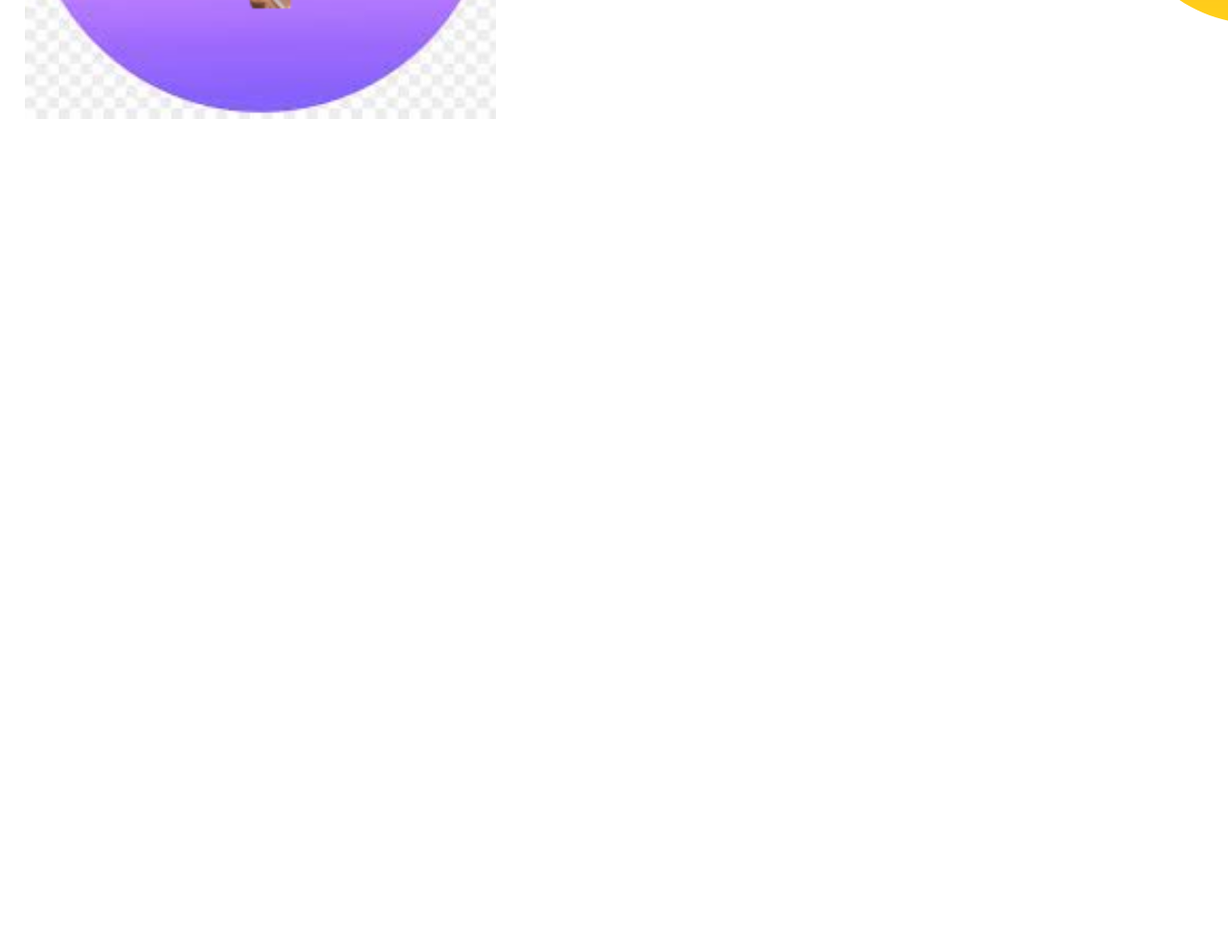
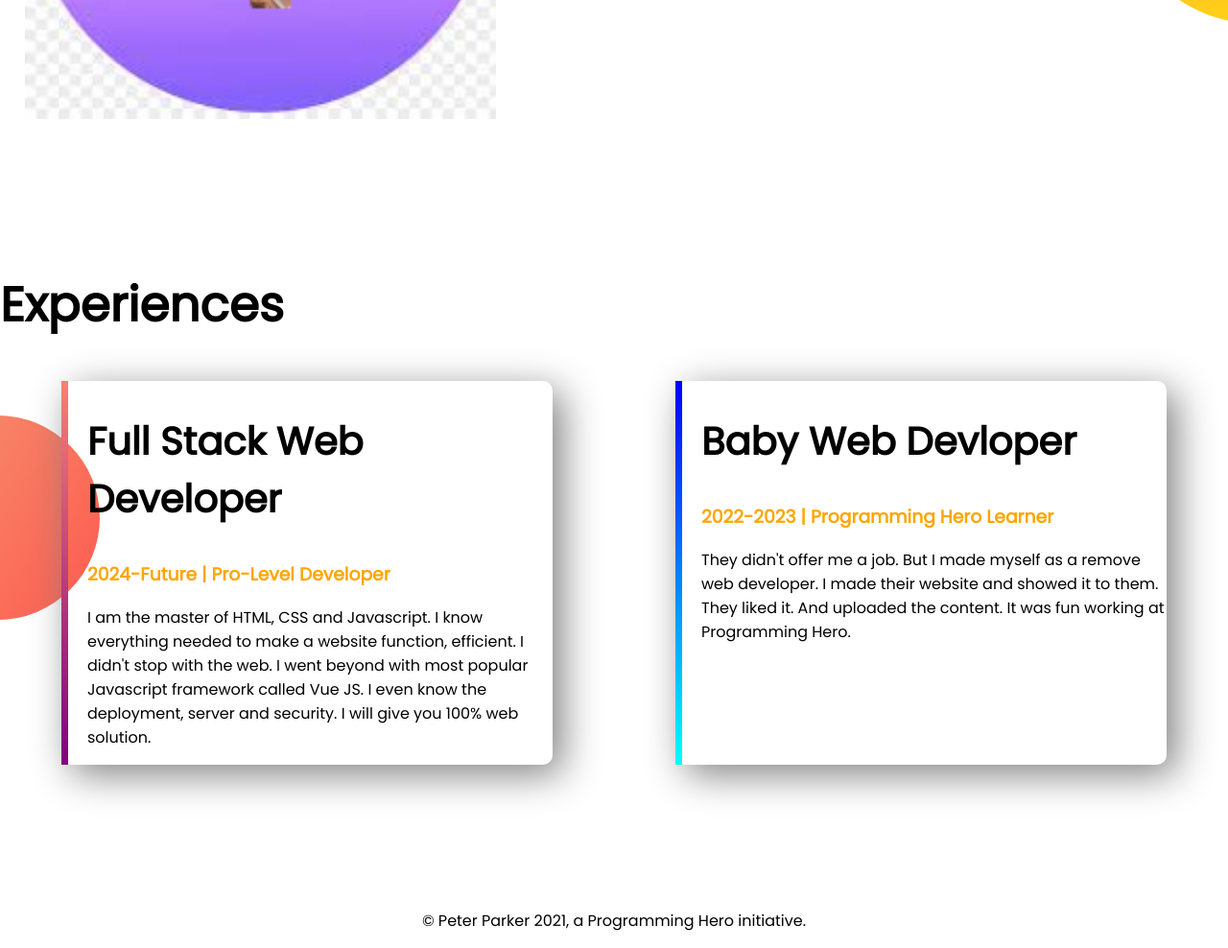
Before and after one commit to isratul-kownine/Developer-Portfolio, a plain HTML site: page index.html in a window 1280 px wide. Shown: the part 1117-2105 px from the top of the page at 96% size. Before the commit the page ends 1398 px from the top, so only its background shows below. Drawn offline with Linux system fonts and the light colour scheme.

Commit message:
final website

```diff
--- a/index.html
+++ b/index.html
@@ -11,7 +11,7 @@
     <link rel="stylesheet" href="style.css">
 </head>
 <body>
-    <section class="top-banner">
+    <section class="top-banner flexible-container">
         <div class="half-width">
         <h1> Welcome To</h1>
         <h1><span class="orange-color">Isratul Kownine Inti's</span> World!</h1>
@@ -24,7 +24,7 @@
 
         </div>
        </section>
-       <section class="dream-big">
+       <section class="dream-big flexible-container">
            <div class="half-width">
                <img src="my bg 2.png" alt="">
            </div>
@@ -36,6 +36,23 @@
            </div>
 
        </section>
+       <section class="experience-area">
+           <h1>Experiences</h1>
 
+           <div class="flexible-container">
+            <div id="full-stack-experience" class="experience-item">
+                <h2>Full Stack Web Developer</h2>
+                <h3 class="orange-color">2024-Future | Pro-Level Developer</h3>
+                <p>I am the master of HTML, CSS and Javascript. I know everything needed to make a website function, efficient. I didn't stop with the web. I went beyond with most popular Javascript framework called Vue JS. I even know the deployment, server and security. I will give you 100% web solution.</p></div>
+            <div  id="web-dev-experience" class="experience-item">
+                <h2>Baby Web Devloper</h2>
+                <h3 class="orange-color">2022-2023 | Programming Hero Learner</h3>
+                <p>They didn't offer me a job. But I made myself as a remove web developer. I made their website and showed it to them. They liked it. And uploaded the content. It was fun working at Programming Hero.</p>
+            </div>
+           </div>
+       </section>
+      <footer>
+          <p>© Peter Parker 2021, a Programming Hero initiative.</p>
+      </footer>
 </body>
 </html>
--- a/style.css
+++ b/style.css
@@ -7,11 +7,14 @@ h1
 {
     font-size:50px;
 }
+h2{
+    font-size:40px;
+}
 .orange-color
 {
     color:orange;
 }
-section
+.flexible-container
 {
     display:flex;
     margin-bottom:150px;
@@ -45,3 +48,36 @@ section
     background-repeat:no-repeat;
     background-position: right;
 }
+.experience-area
+{
+    background-image: url("exp-bg.png");
+    background-repeat:no-repeat ;
+    background-position:left;
+}
+.experience-item
+{
+    border-radius:10px;
+    box-shadow: 10px 10px 40px gray;
+    margin-left: 5%;
+    margin-right: 5%;
+    width:40%;
+    padding-left:20px;
+
+}
+#full-stack-experience
+{
+    border-left:7px solid;
+    border-image: linear-gradient(salmon , purple);
+    border-image-slice: 1;
+}
+#web-dev-experience
+{
+    border-left:7px solid;
+    border-image:linear-gradient(blue, cyan);
+    border-image-slice: 1;
+
+}
+footer p
+{
+    text-align:center;
+}
```
Also changed, not shown: exp-bg.png (added).
